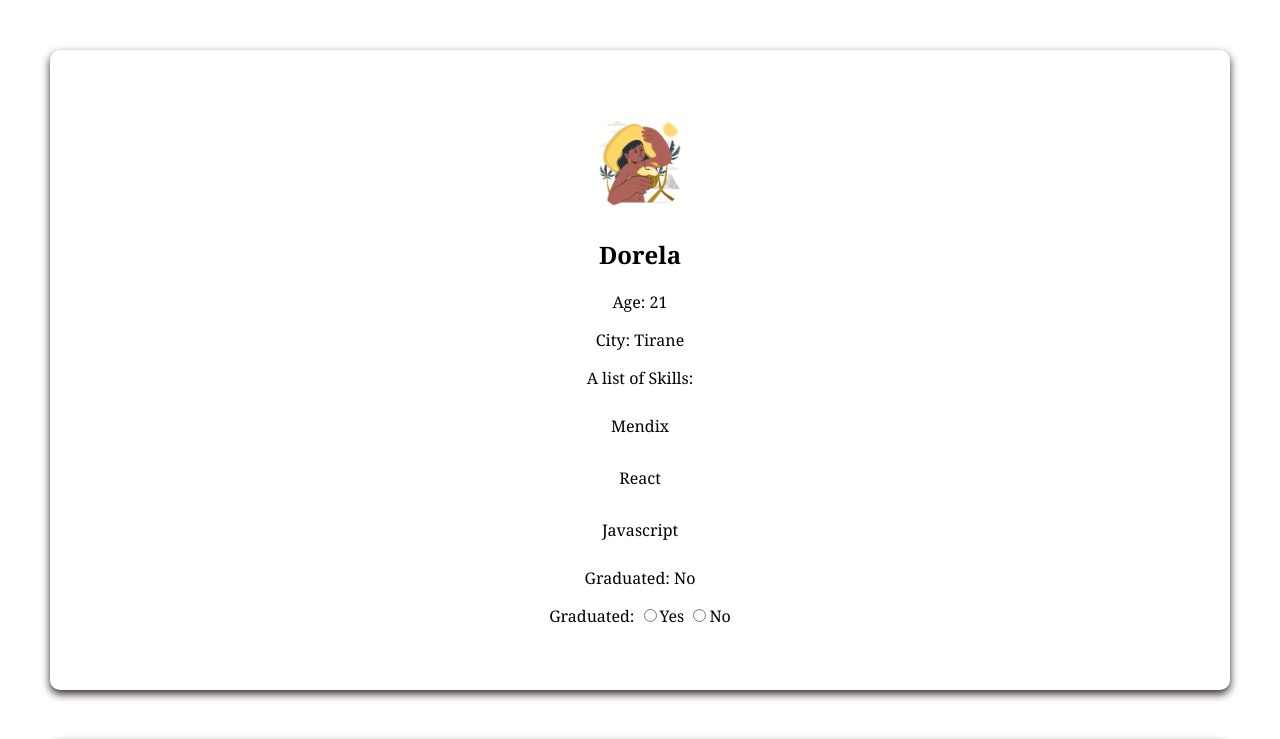
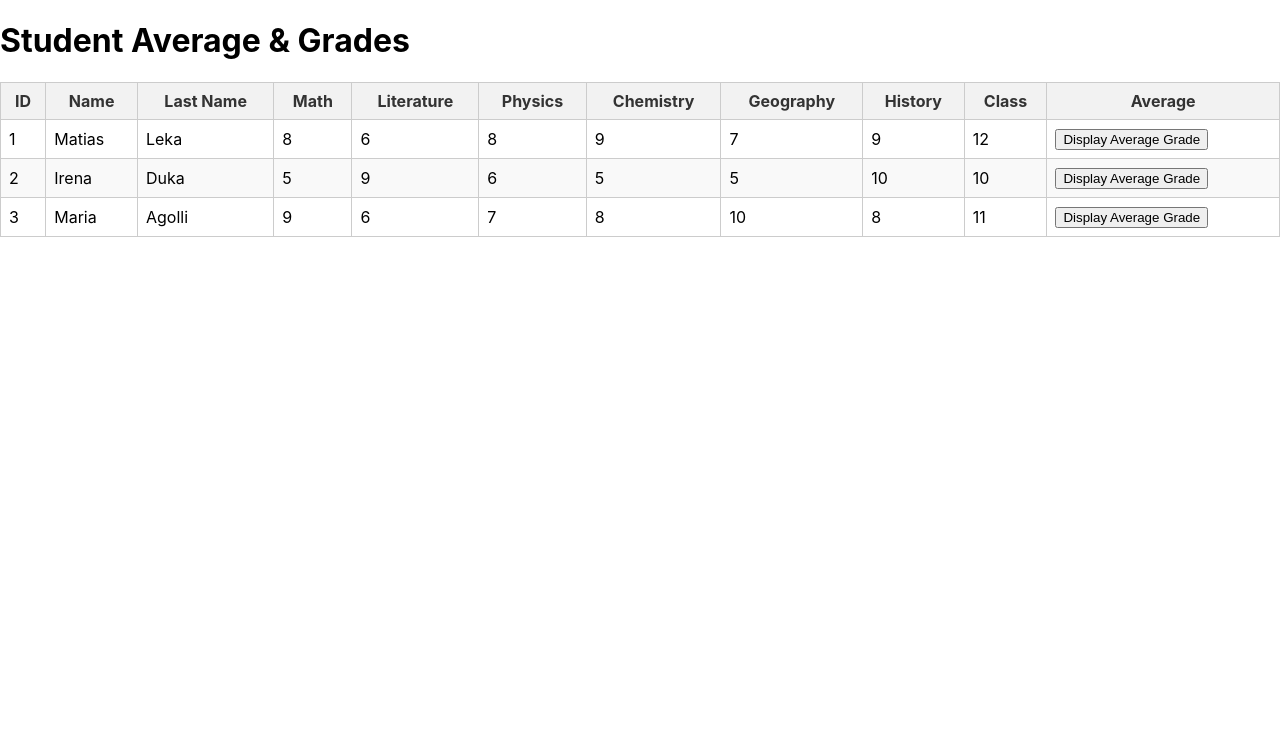
Before and after one commit to dorelasela-git/Card-Exercise, a React (Create React App) app: page / in a window 1280 px wide. Shown: the top 739 px of the page. Built offline with nearby package versions, Linux system fonts and the light colour scheme.

Commit message:
Card Exercise

```diff
--- a/src/App.js
+++ b/src/App.js
@@ -1,36 +1,55 @@
-import CardParent from "./Card/CardParent";
-import photo3 from './Card/photo3.png'
-import photo1 from './Card/photo1.png'
-import photo2 from './Card/photo2.png'
-
-function App() {
-  const data = [
-    {picture: photo3,
-      name: 'Dorela',
-      age: 21,
-      isGraduated: false,
-      city: 'Tirane',
-      skills: ['Mendix','React','Javascript']
-    },
-    {picture: photo2,
-      name: 'Arild',
-      isGraduated: false,
-      age: 30,
-      city: 'Vienna',
-      skills: ['ReactNative','React','Css']
-    },
-    {picture: photo1,
-      name: 'Amar',
-      age: 15,
-      city: 'Berlin',
-      isGraduated: false,
-      skills: ['HTML','.Net','C#']
-    }
-  ]
+import Table from "./Table/Table";
+const App = () => {
+  const studentDataList =
+      [
+        {student_id: 1, student_name: 'Matias', student_lastName: 'Leka', student_class: 12, grades:{math: 8, literature: 6, physics: 8, chemistry: 9, geography: 7, history: 9}},
+        {student_id: 2, student_name: 'Irena', student_lastName: 'Duka', student_class: 10, grades:{math: 5, literature: 9, physics: 6, chemistry: 5, geography: 5, history: 10}},
+        {student_id: 3, student_name: 'Maria', student_lastName: 'Agolli', student_class: 11, grades:{math: 9, literature: 6, physics: 7, chemistry: 8, geography: 10, history: 8}}
+      ];
+  const displayAverageGrade = (averageGrade) => {
+    alert(`Average Grade: ${averageGrade.toFixed(2)}`);
+  };
   return (
-      <div className="App">
-        <CardParent data={data}/>
+      <div>
+        <h1>Student Average & Grades</h1>
+        <Table studentDataList={studentDataList} displayAverageGrade={displayAverageGrade} />
       </div>
   );
-}
+};
 export default App;
+// import CardParent from "./Card/CardParent";
+// import photo3 from './Card/photo3.png'
+// import photo1 from './Card/photo1.png'
+// import photo2 from './Card/photo2.png'
+//
+// function App() {
+//   const data = [
+//     {picture: photo3,
+//       name: 'Dorela',
+//       age: 21,
+//       isGraduated: false,
+//       city: 'Tirane',
+//       skills: ['Mendix','React','Javascript']
+//     },
+//     {picture: photo2,
+//       name: 'Arild',
+//       isGraduated: false,
+//       age: 30,
+//       city: 'Vienna',
+//       skills: ['ReactNative','React','Css']
+//     },
+//     {picture: photo1,
+//       name: 'Amar',
+//       age: 15,
+//       city: 'Berlin',
+//       isGraduated: false,
+//       skills: ['HTML','.Net','C#']
+//     }
+//   ]
+//   return (
+//       <div className="App">
+//         <CardParent data={data}/>
+//       </div>
+//   );
+// }
+// export default App;
--- /dev/null
+++ b/src/Table/StudentRow.js
@@ -0,0 +1,27 @@
+const StudentRow = ({student, displayAverageGrade }) => {
+    const handleClick = () => {
+        const {math, literature, physics, chemistry, geography, history} = student.grades;
+        const averageGrade =(math + literature + physics + chemistry + geography + history) / 6;
+
+        // const grades = Object.values(student.grades);
+        // const sortedGrades = [...grades].sort((a, b) => b - a);
+        // const rank = sortedGrades.findIndex((grade) => grade === averageGrade) + 1;
+        displayAverageGrade(averageGrade);
+    };
+    return (
+        <tr>
+            <td>{student.student_id}</td>
+            <td>{student.student_name}</td>
+            <td>{student.student_lastName}</td>
+            <td>{student.grades.math}</td>
+            <td>{student.grades.literature}</td>
+            <td>{student.grades.physics}</td>
+            <td>{student.grades.chemistry}</td>
+            <td>{student.grades.geography}</td>
+            <td>{student.grades.history}</td>
+            <td>{student.student_class}</td>
+            <td><button onClick={handleClick}>Display Average Grade</button></td>
+        </tr>
+    );
+};
+export default StudentRow;
--- /dev/null
+++ b/src/Table/Table.css
@@ -0,0 +1,30 @@
+table {
+    width: 100%;
+    border-collapse: collapse;
+    /* Add other table styles as desired */
+}
+
+/* Style for table headers */
+th {
+    background-color: #f2f2f2;
+    color: #333;
+    font-weight: bold;
+    padding: 8px;
+    border: 1px solid #ccc;
+}
+
+/* Style for table cells */
+td {
+    padding: 8px;
+    border: 1px solid #ccc;
+}
+
+/* Alternate row background color */
+tr:nth-child(even) {
+    background-color: #f9f9f9;
+}
+
+/* Hover effect on rows */
+tr:hover {
+    background-color: #f5f5f5;
+}
--- /dev/null
+++ b/src/Table/Table.js
@@ -0,0 +1,47 @@
+import PropTypes from 'prop-types';
+import StudentRow from "./StudentRow";
+import './Table.css'
+const StudentTable = ({studentDataList,displayAverageGrade}) => {
+    return (
+        <table>
+            <thead>
+            <tr>
+                <th>ID</th>
+                <th>Name</th>
+                <th>Last Name</th>
+                <th>Math</th>
+                <th>Literature</th>
+                <th>Physics</th>
+                <th>Chemistry</th>
+                <th>Geography</th>
+                <th>History</th>
+                <th>Class</th>
+                <th>Average</th>
+            </tr>
+            </thead>
+            <tbody>
+            {studentDataList.map((student) => (
+                <StudentRow key={student.student_id} student={student} displayAverageGrade={displayAverageGrade}
+                />
+            ))}
+            </tbody>
+        </table>
+    );
+}
+PropTypes.propTypes = {
+    student : PropTypes.shape({
+        student_id : PropTypes.number.isRequired,
+        student_name: PropTypes.string.isRequired,
+        student_lastname: PropTypes.string.isRequired,
+        class:PropTypes.number.isRequired,
+        grades : PropTypes.shape({
+            math: PropTypes.number.isRequired,
+            literature: PropTypes.number.isRequired,
+            physics: PropTypes.number.isRequired,
+            chemistry: PropTypes.number.isRequired,
+            geography: PropTypes.number.isRequired
+        }),
+    }),
+    DisplayAverageGrade: PropTypes.func.isRequired,
+}
+export default StudentTable;
```
